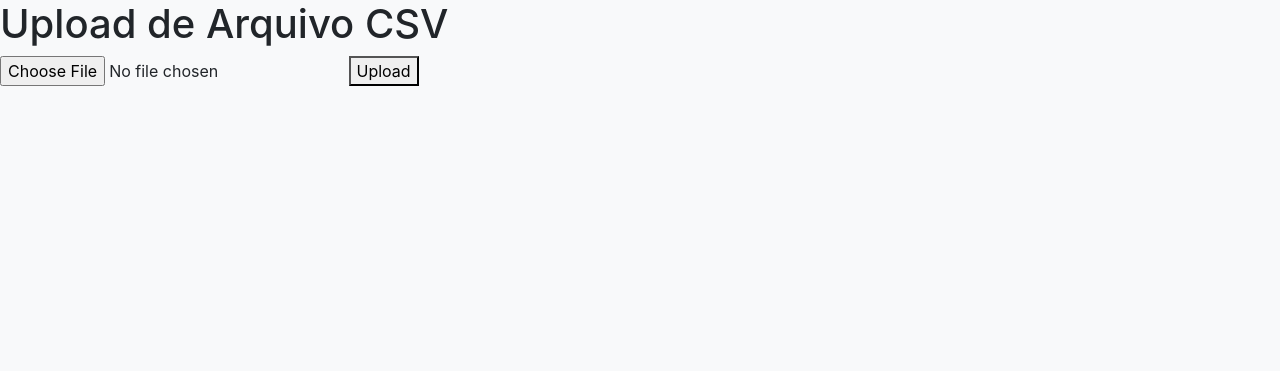
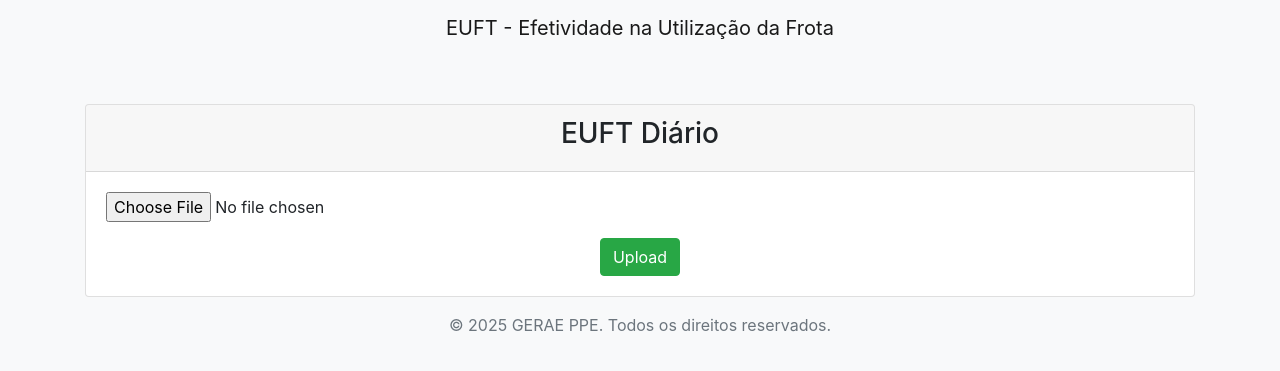
Before and after one commit to Dougas85/EUFT01, a Flask app: page / in a window 1280 px wide. Shown: the top 371 px of the page. Run offline with Flask 3, Linux system fonts and the light colour scheme; some libraries are stand-ins or nearby versions.

Commit message:
Update index.html

```diff
--- a/templates/index.html
+++ b/templates/index.html
@@ -1,39 +1,58 @@
 <!DOCTYPE html>
-<html lang="pt-br">
+<html lang="pt">
 <head>
     <meta charset="UTF-8">
     <meta name="viewport" content="width=device-width, initial-scale=1.0">
     <title>EUFT</title>
     <link rel="stylesheet" href="https://stackpath.bootstrapcdn.com/bootstrap/4.3.1/css/bootstrap.min.css">
-    <link rel="stylesheet" href="{{ url_for('static', filename='styles.css') }}?v={{ config['CACHE_BUSTER'] }}">
-
+    <link rel="stylesheet" href="{{ url_for('static', filename='styles.css') }}">
 </head>
 <body>
 
-    <h1>Upload de Arquivo CSV</h1>
+<nav class="navbar navbar-light bg-light">
+    <span class="navbar-brand mx-auto">EUFT - Efetividade na Utilização da Frota</span>
+</nav>
 
-    <!-- Formulário para upload do arquivo CSV -->
-    <form method="POST" enctype="multipart/form-data">
-        <input type="file" name="file" accept=".csv" required>
-        <button type="submit">Upload</button>
-    </form>
+<div class="container mt-5">
+    <div class="card central-card">
+        <div class="card-header text-center">
+            <h3>EUFT Diário</h3>
+        </div>
+        <div class="card-body text-center">
+            <form method="post" enctype="multipart/form-data">
+                <input type="file" class="form-control-file mb-3" name="file">
+                <button type="submit" class="btn btn-success">Upload</button>
+            </form>
+        </div>
+    </div>
 
-    {% if show_buttons %}
-        <!-- Botões visíveis após o upload do arquivo -->
-        <button id="showResults">Mostrar Resultados</button>
-        <button id="showErrors">Mostrar Erros</button>
-
-        <div id="results" style="display:none;">
-            <h2>Resultados</h2>
-            {{ results|safe }}
-        </div>
-
-        <div id="errors" style="display:none;">
-            <h2>Erros</h2>
-            {{ errors|safe }}
+    {% if resultados %}
+        <button class="btn btn-info mt-4" onclick="toggleVisibility('resultados')">Mostrar Resultados</button>
+        <div id="resultados" class="mt-3" style="display: none;">
+            {{ resultados|safe }}
         </div>
     {% endif %}
 
-    <script src="{{ url_for('static', filename='script.js') }}"></script>
+    {% if erros %}
+        <button class="btn btn-danger mt-4" onclick="toggleVisibility('erros')">Mostrar Erros</button>
+        <div id="erros" class="mt-3" style="display: none;">
+            {{ erros|safe }}
+        </div>
+    {% endif %}
+</div>
+
+<footer class="footer mt-auto py-3 bg-light">
+    <div class="container">
+        <span class="text-muted">© 2025 GERAE PPE. Todos os direitos reservados.</span>
+    </div>
+</footer>
+
+<script>
+    function toggleVisibility(id) {
+        var element = document.getElementById(id);
+        element.style.display = element.style.display === "none" ? "block" : "none";
+    }
+</script>
+
 </body>
 </html>
```
